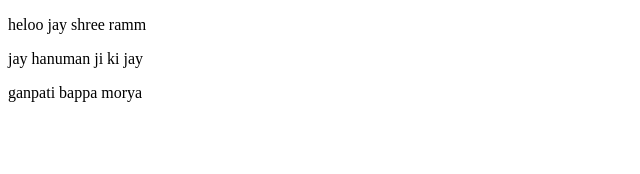
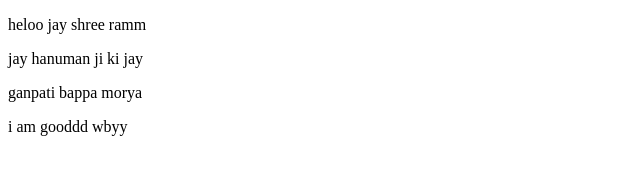
Before and after one commit to chavan-sonali/ram, a plain HTML site: page index.html in a window 1280 px wide. Shown: the whole page, without its empty margins (0-640 px from the left). Drawn offline with Linux system fonts and the light colour scheme.

Commit message:
Update index.html

```diff
--- a/index.html
+++ b/index.html
@@ -9,5 +9,6 @@
     <p>heloo  jay shree ramm </p>
     <p>jay hanuman ji ki jay</p>
     <p>ganpati bappa morya</p>
+    <p>i am gooddd wbyy</p>
 </body>
 </html>
```
